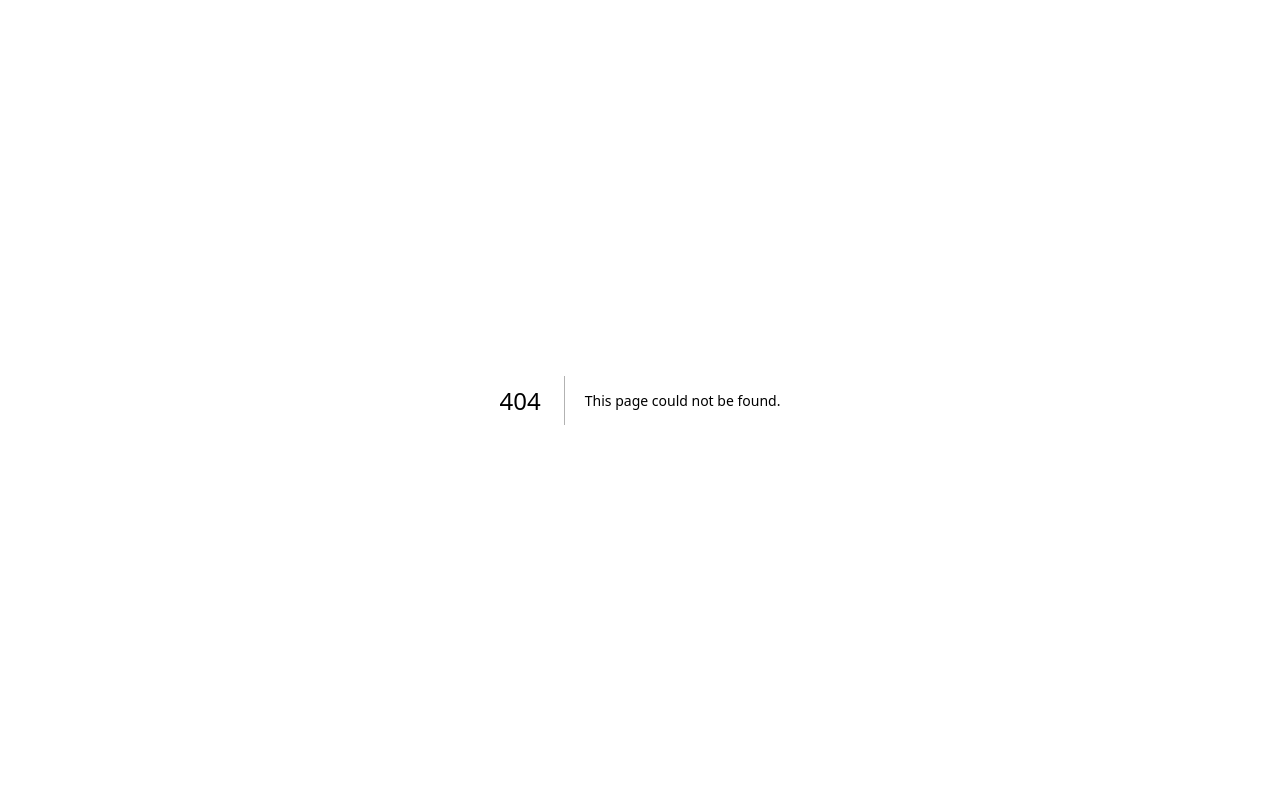
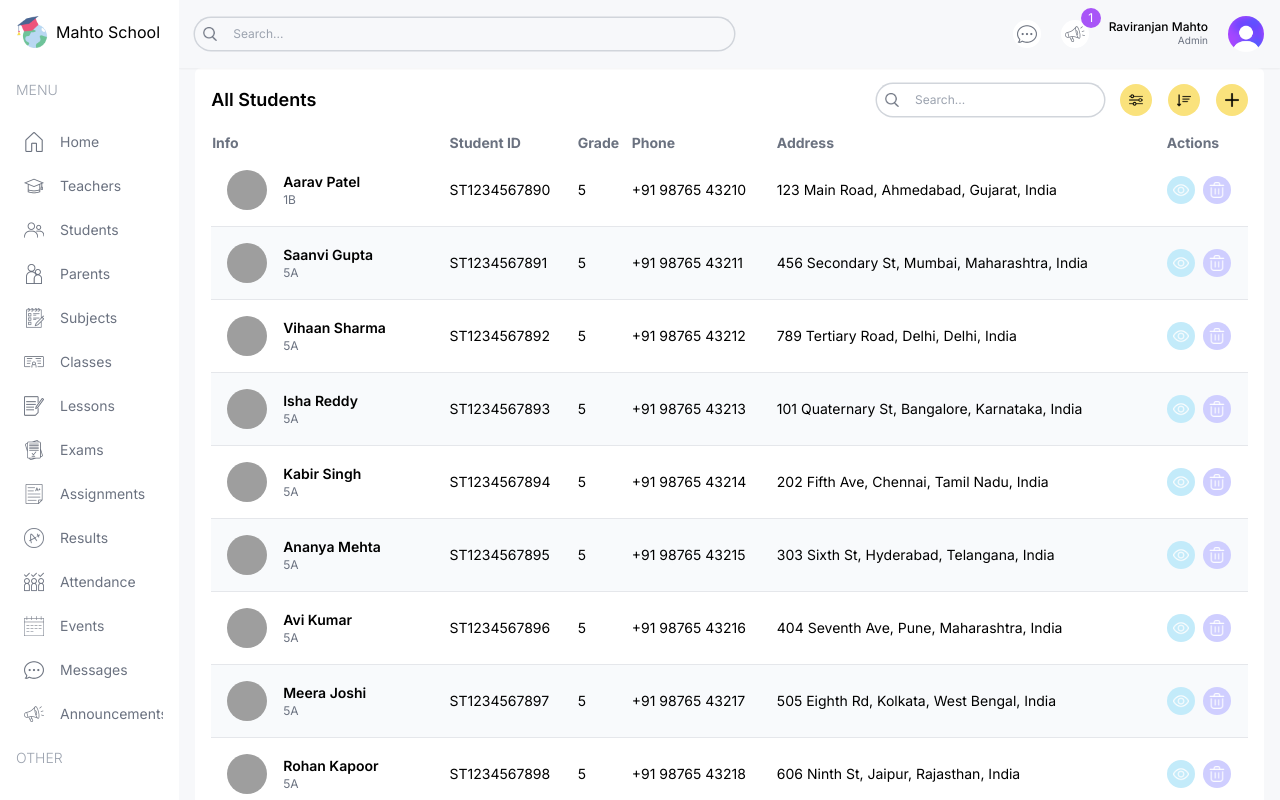
Before and after one commit to raviranjanmahto/nextjs-school-management, a Next.js app: page /list/students in a window 1280 px wide. Before the commit this address had no page. Built offline with nearby package versions, Linux system fonts and the light colour scheme; grey boxes are pictures that could not be loaded.

Commit message:
students list page added

```diff
--- /dev/null
+++ b/app/(dashboard)/list/students/page.tsx
@@ -0,0 +1,124 @@
+import FormModal from "@/components/FormModal";
+import Pagination from "@/components/Pagination";
+import Table from "@/components/Table";
+import TableSearch from "@/components/TableSearch";
+import { role, studentsData } from "@/lib/data";
+import Image from "next/image";
+import Link from "next/link";
+
+type Student = {
+  id: number;
+  studentId: string;
+  name: string;
+  email?: string;
+  photo: string;
+  phone?: string;
+  grade: number;
+  class: string;
+  address: string;
+};
+
+const columns = [
+  {
+    header: "Info",
+    accessor: "info",
+  },
+  {
+    header: "Student ID",
+    accessor: "studentId",
+    className: "hidden md:table-cell",
+  },
+  {
+    header: "Grade",
+    accessor: "grade",
+    className: "hidden md:table-cell",
+  },
+  {
+    header: "Phone",
+    accessor: "phone",
+    className: "hidden lg:table-cell",
+  },
+  {
+    header: "Address",
+    accessor: "address",
+    className: "hidden lg:table-cell",
+  },
+  {
+    header: "Actions",
+    accessor: "action",
+  },
+];
+
+const StudentListPage = () => {
+  const renderRow = (item: Student) => (
+    <tr
+      key={item.id}
+      className="border-b border-gray-200 even:bg-slate-50 text-sm hover:bg-mahtoPurpleLight"
+    >
+      <td className="flex items-center gap-4 p-4">
+        <Image
+          src={item.photo}
+          alt=""
+          width={40}
+          height={40}
+          className="md:hidden xl:block w-10 h-10 rounded-full object-cover"
+        />
+        <div className="flex flex-col">
+          <h3 className="font-semibold">{item.name}</h3>
+          <p className="text-xs text-gray-500">{item.class}</p>
+        </div>
+      </td>
+      <td className="hidden md:table-cell">{item.studentId}</td>
+      <td className="hidden md:table-cell">{item.grade}</td>
+      <td className="hidden md:table-cell">{item.phone}</td>
+      <td className="hidden md:table-cell">{item.address}</td>
+      <td>
+        <div className="flex items-center gap-2">
+          <Link href={`/list/teachers/${item.id}`}>
+            <button className="w-7 h-7 flex items-center justify-center rounded-full bg-mahtoSky">
+              <Image src="/view.png" alt="" width={16} height={16} />
+            </button>
+          </Link>
+          {role === "admin" && (
+            <button className="w-7 h-7 flex items-center justify-center rounded-full bg-mahtoPurple">
+              <Image src="/delete.png" alt="" width={16} height={16} />
+            </button>
+            // <FormModal table="student" type="delete" id={item.id} />
+          )}
+        </div>
+      </td>
+    </tr>
+  );
+
+  return (
+    <div className="bg-white p-4 rounded-md flex-1 m-4 mt-0">
+      {/* TOP */}
+      <div className="flex items-center justify-between">
+        <h1 className="hidden md:block text-lg font-semibold">All Students</h1>
+        <div className="flex flex-col md:flex-row items-center gap-4 w-full md:w-auto">
+          <TableSearch />
+          <div className="flex items-center gap-4 self-end">
+            <button className="w-8 h-8 flex items-center justify-center rounded-full bg-mahtoYellow">
+              <Image src="/filter.png" alt="" width={14} height={14} />
+            </button>
+            <button className="w-8 h-8 flex items-center justify-center rounded-full bg-mahtoYellow">
+              <Image src="/sort.png" alt="" width={14} height={14} />
+            </button>
+            {role === "admin" && (
+              <button className="w-8 h-8 flex items-center justify-center rounded-full bg-mahtoYellow">
+                <Image src="/plus.png" alt="" width={14} height={14} />
+              </button>
+              // <FormModal table="student" type="create" />
+            )}
+          </div>
+        </div>
+      </div>
+      {/* LIST */}
+      <Table columns={columns} renderRow={renderRow} data={studentsData} />
+      {/* PAGINATION */}
+      <Pagination />
+    </div>
+  );
+};
+
+export default StudentListPage;
```
